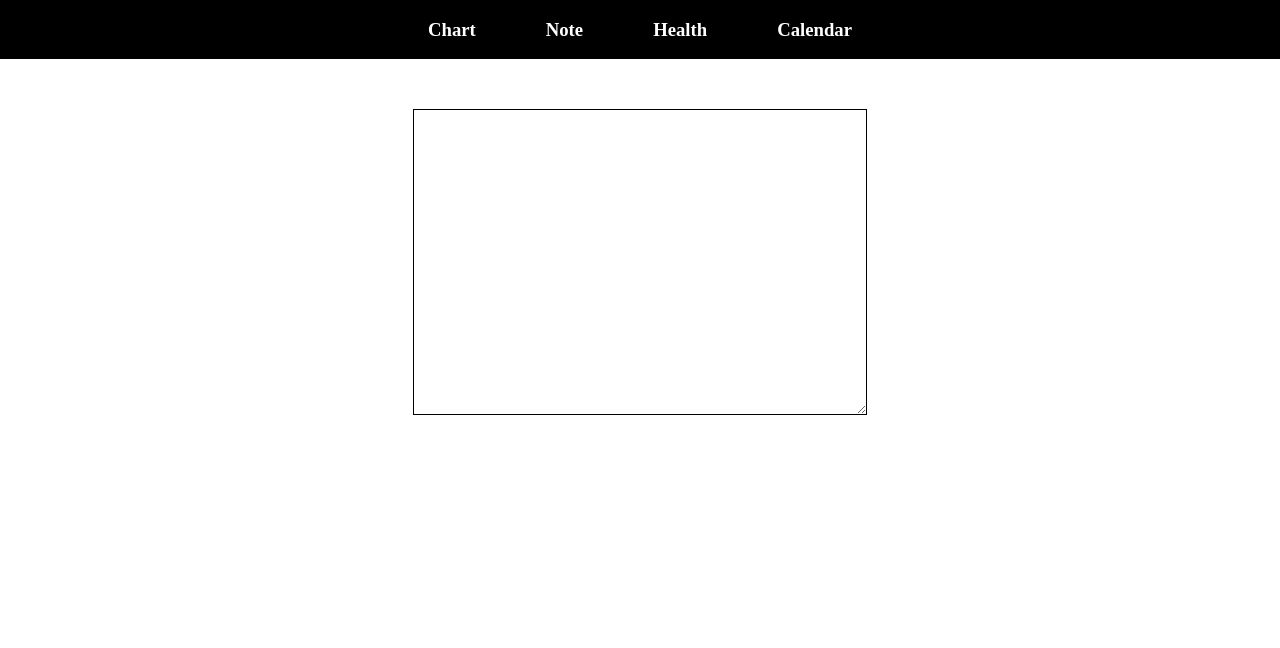
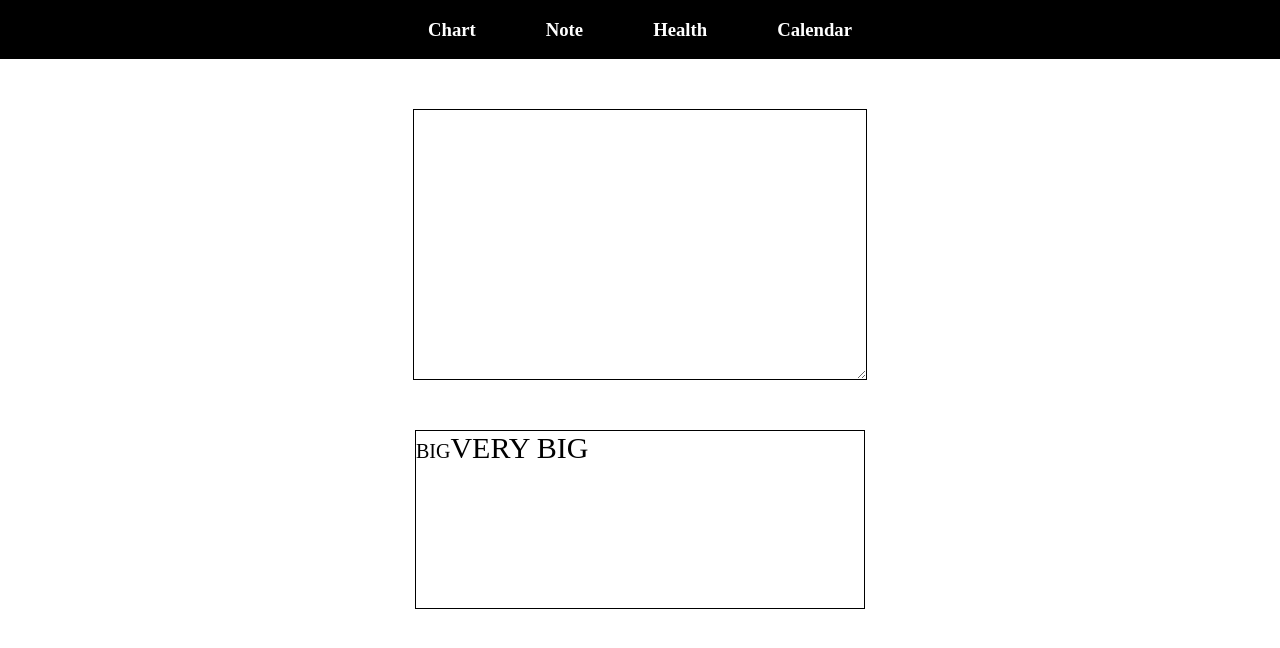
Before and after one commit to ShihYuChang/InfoSnap, a React (Create React App) app: page /slash in a window 1280 px wide. Shown: the top 648 px of the page. Built offline with nearby package versions, Linux system fonts and the light colour scheme.

Commit message:
Adding contentEditable attribute

```diff
--- a/src/components/SlashCommand/SlashCommand.js
+++ b/src/components/SlashCommand/SlashCommand.js
@@ -21,12 +21,20 @@ const Input = styled.textarea`
   font-size: ${(props) => props.fontSize};
 `;
 
+const Test = styled.div`
+  width: 50%;
+  height: 200px;
+  border: 1px solid black;
+  margin-top: 50px;
+`;
+
 const ToggleList = styled.div`
   display: flex;
   flex-direction: column;
   width: 100px;
   border: 1px solid black;
   display: ${(props) => props.display};
+  position: absolute;
 `;
 
 const Option = styled.button`
@@ -52,6 +60,8 @@ export default function SlashCommand() {
   const commands = ['h1', 'h2', 'h3'];
   const [isSlashed, setIsSlashed] = useState(false);
   const [userInput, setUserInput] = useState({ text: '', style: '' });
+  const [text, setText] = useState(null);
+  const [rawText, setRawText] = useState(null);
 
   useEffect(() => {
     function handleKeyDown(e) {
@@ -69,6 +79,8 @@ export default function SlashCommand() {
   }, []);
 
   function handleInput(e) {
+    const range = window.getSelection().getRangeAt(0);
+    console.log(range);
     const newInput = { ...userInput };
     newInput.text = e.target.value;
     setUserInput(newInput);
@@ -80,12 +92,19 @@ export default function SlashCommand() {
     setUserInput(newInput);
   }
 
-  useEffect(() => console.log(userInput), [userInput]);
+  function handleTextChange(e) {
+    setRawText(e.target.innerHTML);
+    const parser = new DOMParser();
+    const parsed = parser.parseFromString(text, 'text/html');
+    const newText = parsed.body.textContent;
+    setText(newText);
+  }
+
+  useEffect(() => console.log(rawText), [rawText]);
 
   return (
     <Wrapper>
       <Main>
-        <Input onChange={handleInput} value={userInput.text} fontSize='20px' />
         <ToggleList display={isSlashed ? 'block' : 'none'}>
           {commands.map((command, index) => (
             <div key={index}>
@@ -93,6 +112,16 @@ export default function SlashCommand() {
             </div>
           ))}
         </ToggleList>
+        <Input onChange={handleInput} value={userInput.text} fontSize={20} />
+        <Test
+          contentEditable
+          suppressContentEditableWarning
+          onInput={handleTextChange}
+        >
+          {text}
+          <span style={{ fontSize: '20px' }}>BIG</span>
+          <span style={{ fontSize: '30px' }}>VERY BIG</span>
+        </Test>
       </Main>
     </Wrapper>
   );
```
